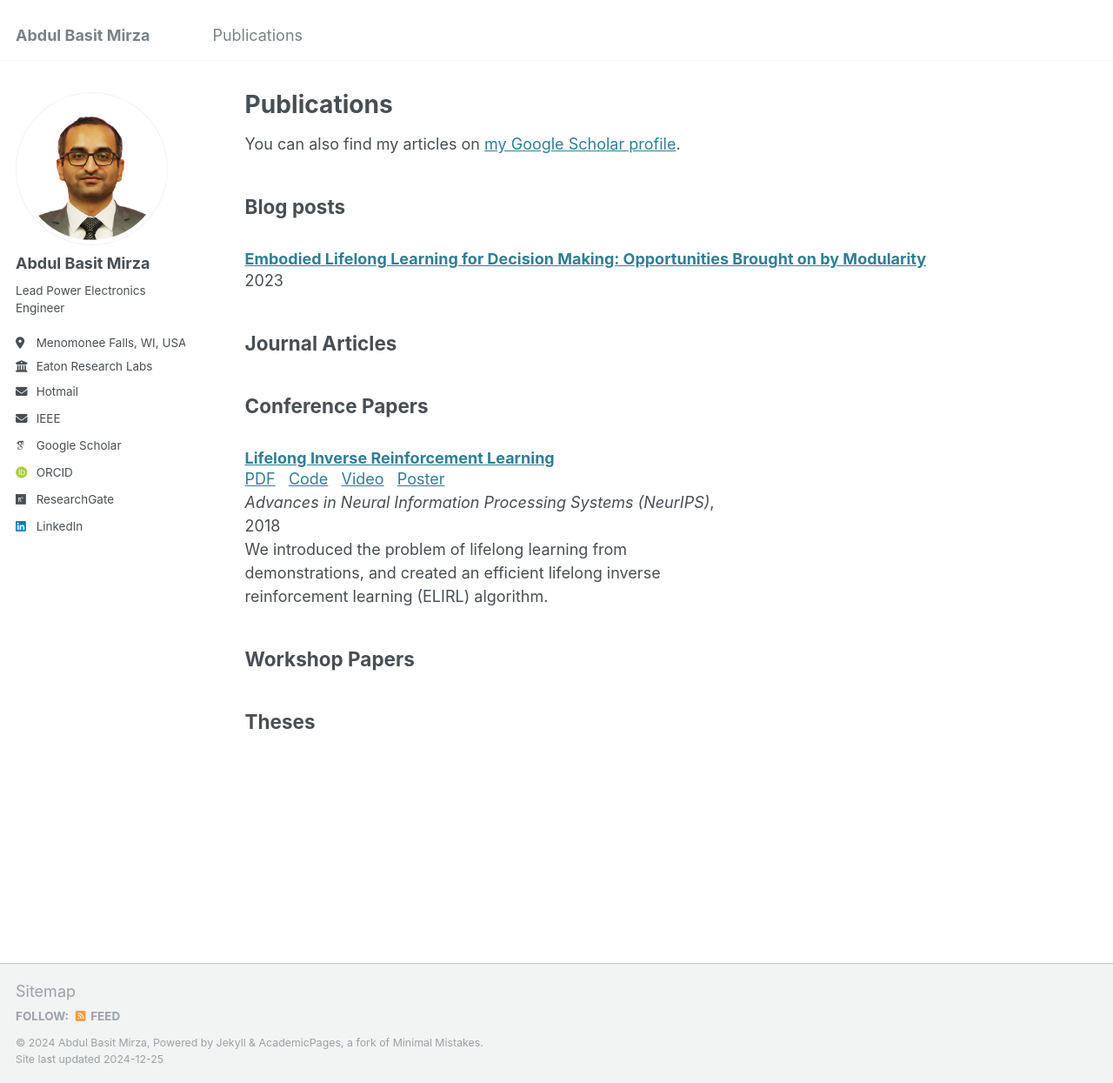
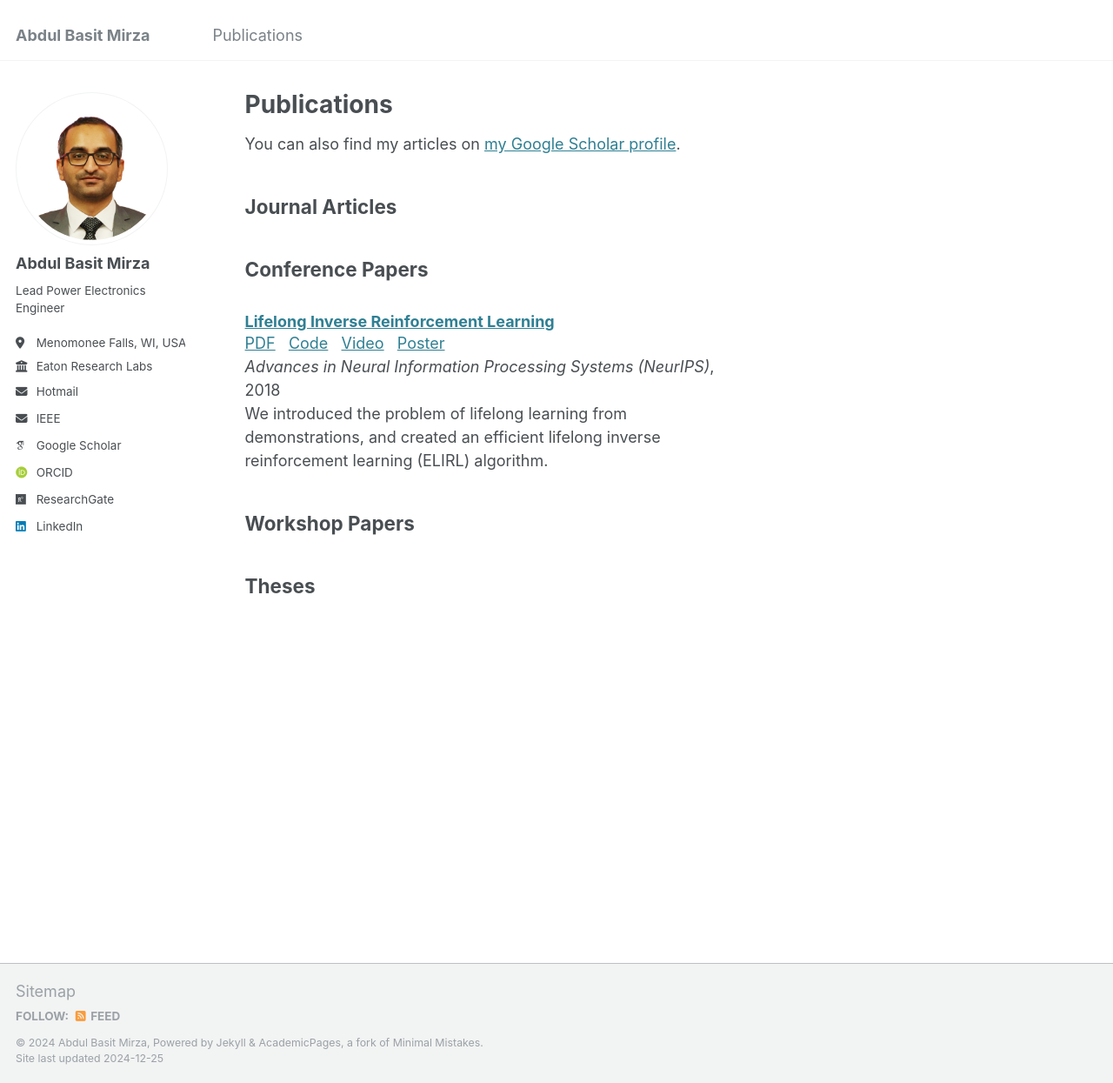
Before and after one commit to AbdulBasitMirza/abdulbasitmirza.github.io, a Jekyll site: the page built from _pages/publications.md, in a window 1280 px wide and 1245 px high. Shown: the whole window at 87% size. Built offline with Jekyll 4.4.1, drawn with Linux system fonts in a browser that asks for light colours; some web fonts are replaced.

Commit message:
Update publications.md

```diff
--- a/_pages/publications.md
+++ b/_pages/publications.md
@@ -11,14 +11,14 @@ author_profile: true
 
 {% include base_path %}
 
-Blog posts
------
-<h3 class="archive__item-title" itemprop="headline" style="margin-bottom:0px;">
-    <a href="https://lis.csail.mit.edu/embodied-lifelong-learning-for-decision-making/">Embodied Lifelong Learning for Decision Making: Opportunities Brought on by Modularity</a>
-</h3>
-<p style="margin-top:0px;">
-  2023
-</p>
+[//]: # (Blog posts)
+[//]: # (-----)
+[//]: # (<h3 class="archive__item-title" itemprop="headline" style="margin-bottom:0px;">)
+[//]: # (<a href="https://lis.csail.mit.edu/embodied-lifelong-learning-for-decision-making/">Embodied Lifelong Learning for Decision Making: Opportunities Brought on by Modularity</a>)
+[//]: # (</h3>)
+[//]: # (<p style="margin-top:0px;">)
+[//]: # (2023)
+[//]: # (</p>)
 
 
 <!-- Preprints
```
